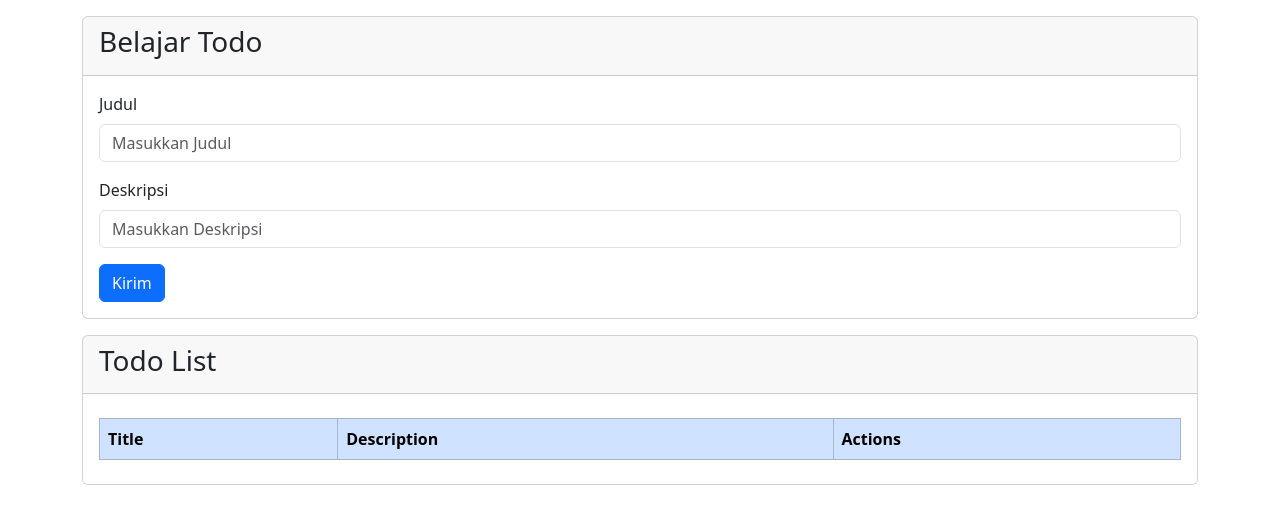
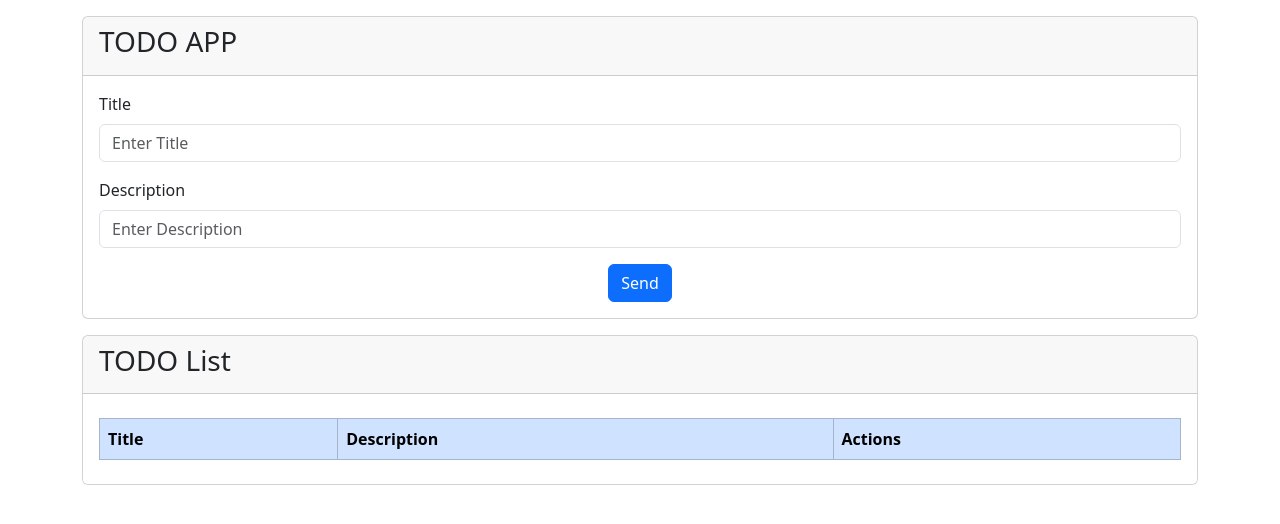
Before and after one commit to fasyaane/Tugas_WP2_TodoApp, a plain HTML site: page index.html in a window 1280 px wide. Drawn offline with nearby package versions, Linux system fonts and the light colour scheme.

Commit message:
commit kedua

```diff
--- a/index.html
+++ b/index.html
@@ -12,25 +12,28 @@
 <body class="container">
     <div class="card mt-3">
         <div class="card-header">
-            <h3>Belajar Todo</h3>
+            <h3>TODO APP</h3>
         </div>
         <div class="card-body">
             <div class="mb-3">
-                <label for="title" class="form-label">Judul</label>
-                <input type="text" class="form-control" id="title" placeholder="Masukkan Judul">
+                <label for="title" class="form-label">Title</label>
+                <input type="text" class="form-control" id="title" placeholder="Enter Title">
             </div>
             <div class="mb-3">
-                <label for="description" class="form-label">Deskripsi</label>
-                <input type="text" class="form-control" id="description" placeholder="Masukkan Deskripsi">
+                <label for="description" class="form-label">Description</label>
+                <input type="text" class="form-control" id="description" placeholder="Enter Description">
             </div>
 
-            <button class="btn btn-primary" id="send">Kirim</button>
+            <div class="d-flex justify-content-center">
+                <button class="btn btn-primary" id="send">Send</button>
+              </div>
+
         </div>
     </div>
 
     <div class="card mt-3" id="editCard">
         <div class="card-header">
-            <h3>Todo List</h3>
+            <h3>TODO List</h3>
         </div>
         <ul class="list-group list-group-flush">
             <li class="list-group-item" id="editInput" style="display: none;">
```
